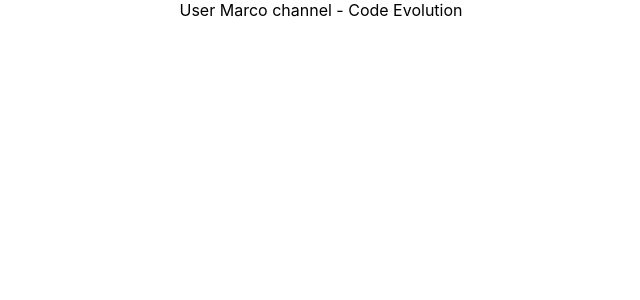
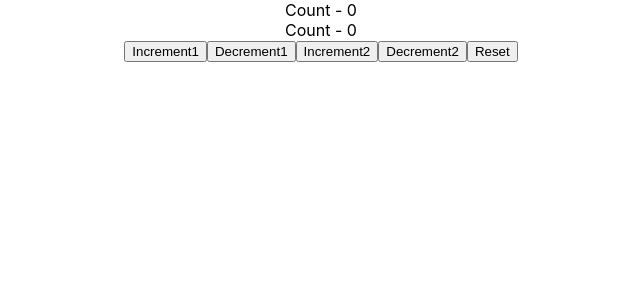
Before and after one commit to MMelchiorri/react_course, a React (Create React App) app in the folder code_evolution_react/: page / in a window 1280 px wide. Shown: the top 300 px of the page, without its empty margins (319-959 px from the left). Built offline with nearby package versions, Linux system fonts and the light colour scheme.

Commit message:
completed lesson 20 react hook

```diff
--- a/code_evolution_react/src/App.js
+++ b/code_evolution_react/src/App.js
@@ -1,17 +1,15 @@
 import './App.css';
 import React from 'react';
-import CreateContextWithHookA from './components/Function/CreateContextWithHookA';
+import Counter1Reducer from './components/Function/Counter1Reducer';
+import Counter2Reducer from './components/Function/Counter2Reducer';
 
 export const UserContext = React.createContext();
 export const ChannelContext = React.createContext();
 function App() {
   return (
     <div className="App">
-      <UserContext.Provider value={'Marco'}>
-        <ChannelContext.Provider value={'Code Evolution'}>
-          <CreateContextWithHookA />
-        </ChannelContext.Provider>
-      </UserContext.Provider>
+      {/*<Counter1Reducer />*/}
+      <Counter2Reducer />
     </div>
   );
 }
--- /dev/null
+++ b/code_evolution_react/src/components/Function/Counter1Reducer.js
@@ -0,0 +1,29 @@
+import React, { useReducer } from 'react';
+
+const initialState = 0;
+const reducer = (currentState, action) => {
+  switch (action) {
+    case 'increment':
+      return currentState + 1;
+    case 'decrement':
+      return currentState - 1;
+    case 'reset':
+      return initialState;
+    default:
+      return currentState;
+  }
+};
+
+function Counter1Reducer() {
+  const [count, dispatch] = useReducer(reducer, initialState);
+  return (
+    <div>
+      <div>Count - {count}</div>
+      <button onClick={() => dispatch('increment')}>Increment</button>
+      <button onClick={() => dispatch('decrement')}>Decrement</button>
+      <button onClick={() => dispatch('reset')}>Reset</button>
+    </div>
+  );
+}
+
+export default Counter1Reducer;
--- /dev/null
+++ b/code_evolution_react/src/components/Function/Counter2Reducer.js
@@ -0,0 +1,44 @@
+import React, { useReducer } from 'react';
+
+const initialState = { firstCount: 0, secondCount: 0 };
+const reducer = (state, action) => {
+  switch (action.type) {
+    case 'increment1':
+      return { ...state, firstCount: state.firstCount + 1 };
+    case 'decrement1':
+      return { ...state, firstCount: state.firstCount - 1 };
+    case 'increment2':
+      return { ...state, secondCount: state.secondCount + 1 };
+    case 'decrement2':
+      return { ...state, secondCount: state.secondCount - 1 };
+    case 'reset':
+      return initialState;
+    default:
+      return state;
+  }
+};
+
+function Counter2Reducer() {
+  const [count, dispatch] = useReducer(reducer, initialState);
+  return (
+    <div>
+      <div>Count - {count.firstCount}</div>
+      <div>Count - {count.secondCount}</div>
+      <button onClick={() => dispatch({ type: 'increment1' })}>
+        Increment1
+      </button>
+      <button onClick={() => dispatch({ type: 'decrement1' })}>
+        Decrement1
+      </button>
+      <button onClick={() => dispatch({ type: 'increment2' })}>
+        Increment2
+      </button>
+      <button onClick={() => dispatch({ type: 'decrement2' })}>
+        Decrement2
+      </button>
+      <button onClick={() => dispatch({ type: 'reset' })}>Reset</button>
+    </div>
+  );
+}
+
+export default Counter2Reducer;
```
